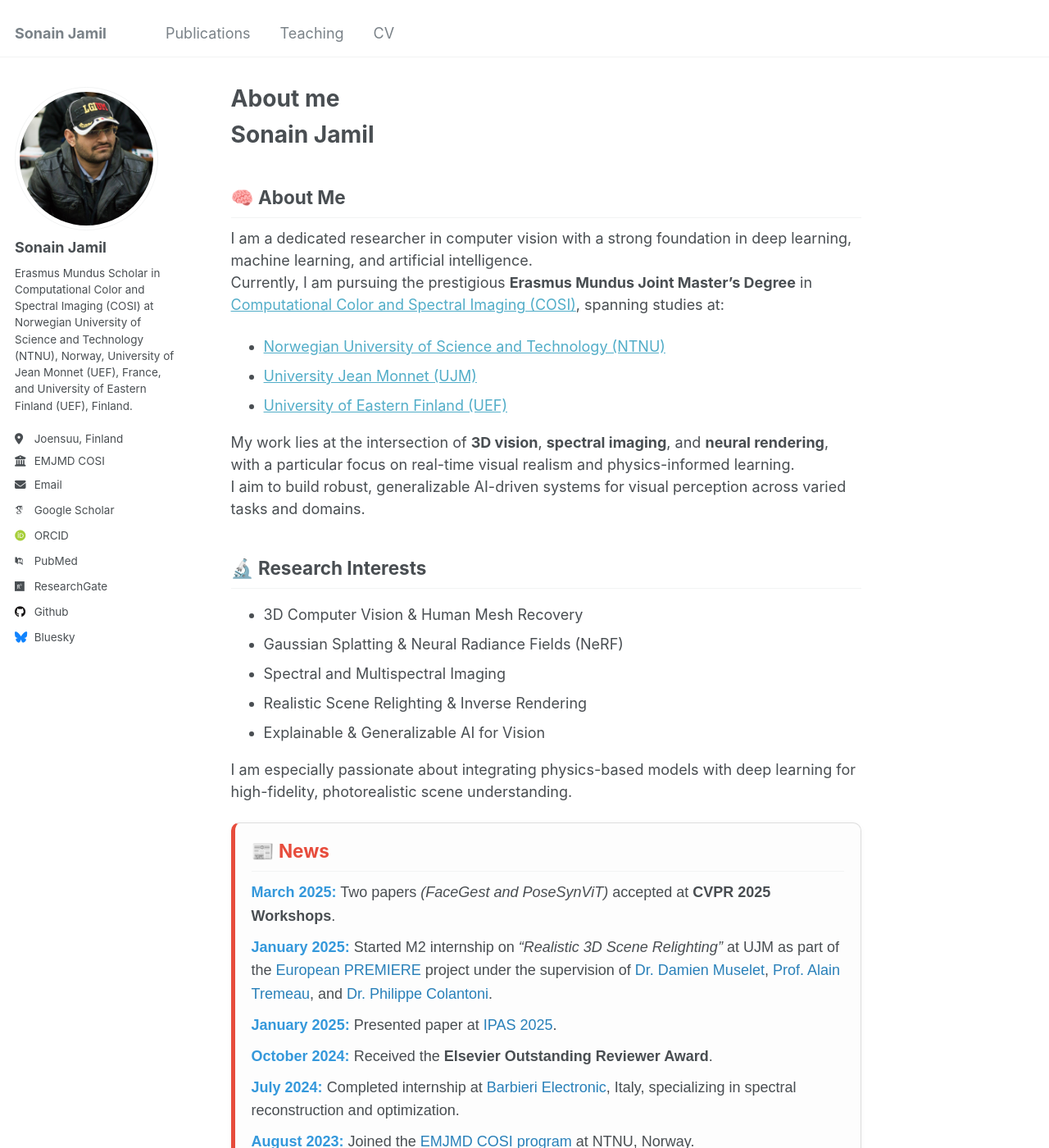
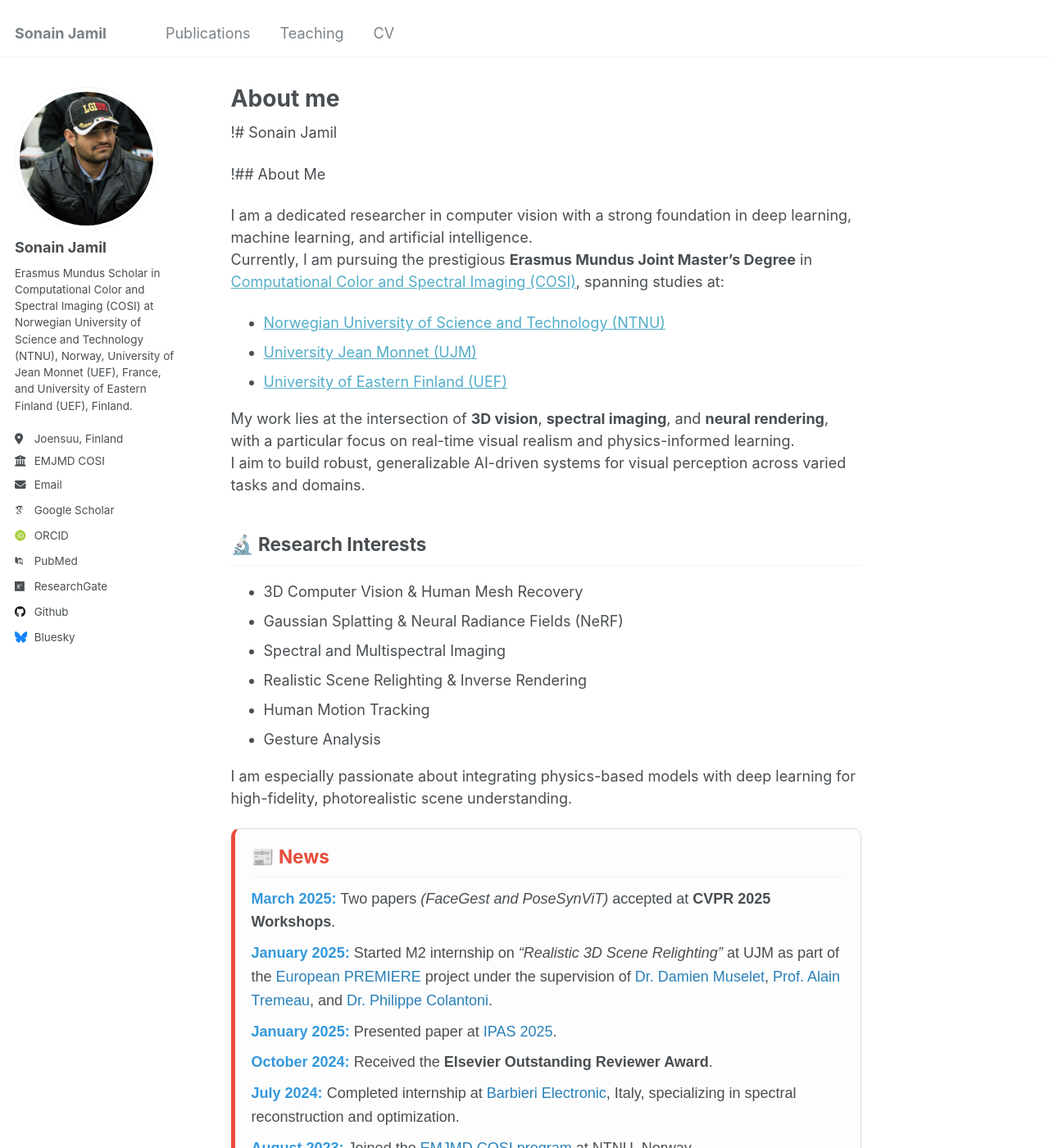
Before and after one commit to sonainjameel/sonainjamil, a Jekyll site: the page built from _pages/about.md, in a window 1280 px wide and 1400 px high. Shown: the whole window at 82% size. Built offline with Jekyll 4.4.1, drawn with Linux system fonts in a browser that asks for light colours; some web fonts are replaced.

Commit message:
Update about.md

```diff
--- a/_pages/about.md
+++ b/_pages/about.md
@@ -7,9 +7,9 @@ redirect_from:
   - /about.html
 ---
 
-# Sonain Jamil
+!# Sonain Jamil
 
-## 🧠 About Me
+!## About Me
 
 I am a dedicated researcher in computer vision with a strong foundation in deep learning, machine learning, and artificial intelligence.
 Currently, I am pursuing the prestigious **Erasmus Mundus Joint Master’s Degree** in [Computational Color and Spectral Imaging (COSI)](https://cosi-master.eu/), spanning studies at:
@@ -27,7 +27,8 @@ I aim to build robust, generalizable AI-driven systems for visual perception acr
 - Gaussian Splatting & Neural Radiance Fields (NeRF)
 - Spectral and Multispectral Imaging
 - Realistic Scene Relighting & Inverse Rendering
-- Explainable & Generalizable AI for Vision
+- Human Motion Tracking
+- Gesture Analysis
 
 I am especially passionate about integrating physics-based models with deep learning for high-fidelity, photorealistic scene understanding.
 
```
